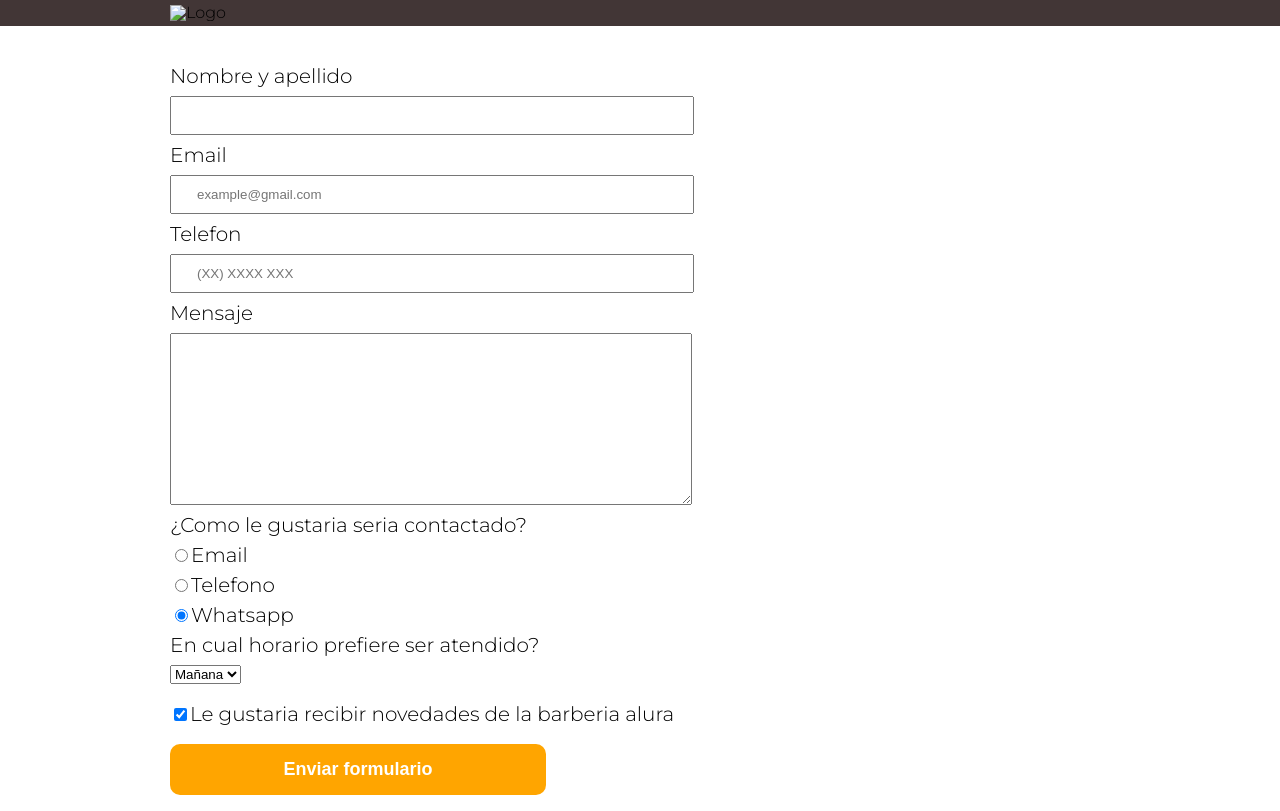
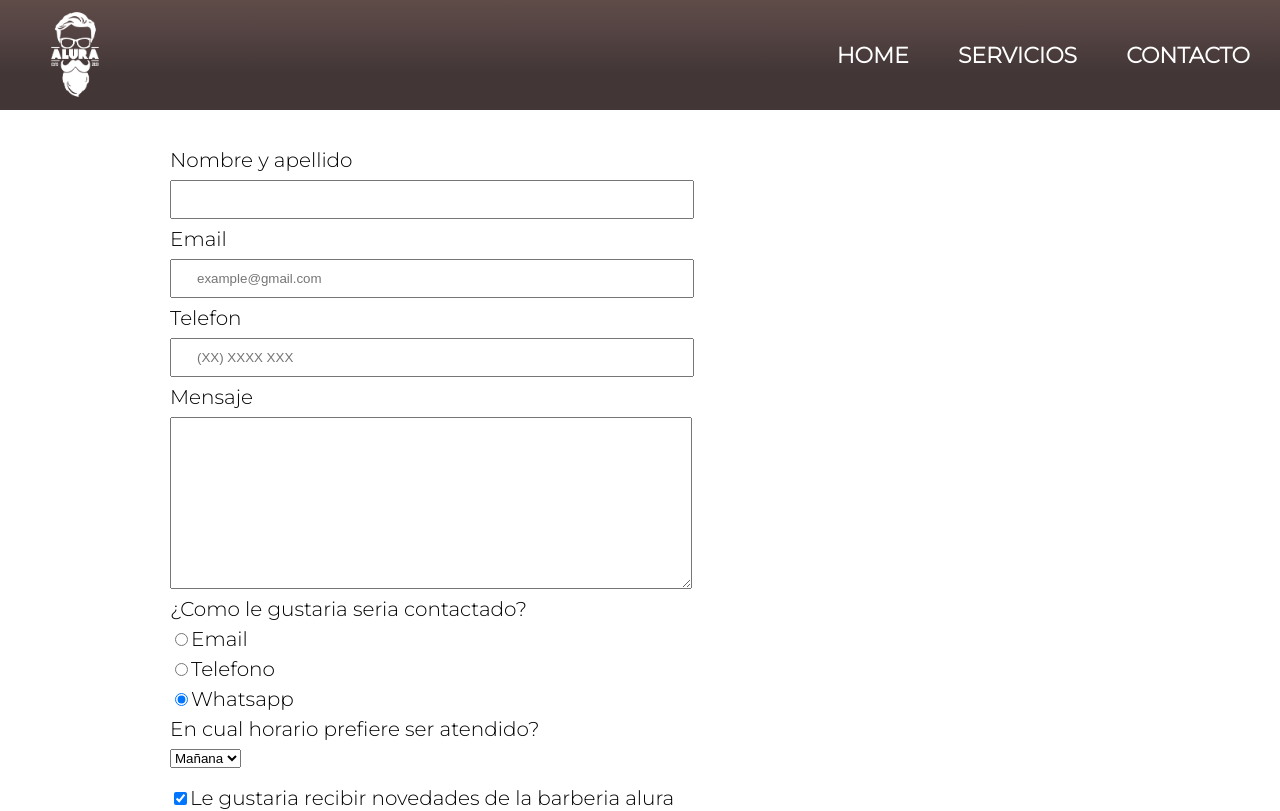
Before and after one commit to KeevDev/ALURA-BARBERIA, a plain HTML site: page pages/contacto.html in a window 1280 px wide. Shown: the top 811 px of the page. Drawn offline with Linux system fonts and the light colour scheme; files that its build step writes are made by us from their sources.

Commit message:
update contacto

```diff
--- a/pages/contacto.html
+++ b/pages/contacto.html
@@ -3,20 +3,20 @@
 <html>
     <head>
         <meta charset="UTF-8">
-        <title>Contacto barberia Alura</title>
-        <link rel="stylesheet" href="reset.css">
-        <link rel="stylesheet" href="contacto.css">
+        <title>Contacto barberia Serna</title>
+        <link rel="stylesheet" href="../style/reset.css">
+        <link rel="stylesheet" href="../style/contacto.css">
         <link rel="preconnect" href="https://fonts.googleapis.com">
         <link rel="preconnect" href="https://fonts.gstatic.com" crossorigin>
         <link href="https://fonts.googleapis.com/css2?family=Montserrat:wght@300&display=swap" rel="stylesheet">
     </head>
     <body>
         <header>
-        <div class="caja">
-            <h1><img src="imagenes/logo-blanco.png" alt="Logo"></h1>
-            <nav>
+            <div class="caja-header">
+                <h1><img id="logo-principal" src="../img/logo-blanco.png"></h1>
+                <nav class="list-selection" >
                     <ul>
-                    <li><a href="index.html"> Home</a></li>
+                        <li><a href="../index.html"> Home</a></li>
                         <li><a href="productos.html">Servicios</a></li>
                         <li><a href="contacto.html">Contacto</a></li>
                     </ul>
@@ -24,6 +24,7 @@
             </div>
         </header>
         <main>
+            <div>
                 <form>
                     <label for="nom">Nombre y apellido</label>
                     <input type="text" id="nom" class="input-padron" required >
@@ -95,10 +96,12 @@
                     </tbody>
 
                 </table>
+            </div>
+
         </main>
 
         <footer>
-            <img src="imagenes/logo-blanco.png">
+            <img src="../img/logo-blanco.png">
             <p class="copyright">&copy Copyright Barberia alura - 2023</p>
         </footer>
 
--- a/style/contacto.css
+++ b/style/contacto.css
@@ -1,25 +1,37 @@
 body{
     font-family: 'Montserrat', sans-serif;
-}
-header{
-    background-color: #423636;
-    padding: 5px 0;
+
 }
 
-.caja{
-    width: 940px;
+header{
+    background: linear-gradient(to bottom,#5f4c49,#524241,#423636,#423636);
+    padding: 5px 0;
+    width: 100%;
+    height: 100px;
     position: relative;
-    margin: 0 auto;
+    z-index: 2;  /* Para que no quede por debajo del banner*/
+}
+.caja-header{
+    width: 100%;
+    position: relative;
+    margin-left: 10px;
+}
 
+
+
+#logo-principal{
+    max-width: 70px;
+    margin-left: 30px;
 }
-nav{
+
+.list-selection{
     position: absolute;
-    top: 110px;
-    right: 0;
+    top: 40px;
+    right: 40px;
 }
-nav li{
+.list-selection li{
     display: inline;
-    margin: 0 0 0 15px;
+    margin: 0 0 0 45px;
 }
 
 nav a{
@@ -28,15 +40,21 @@ nav a{
     font-weight: bold;
     font-size: 22px;
     text-decoration: none;
+    transition: all 0.5s;
+
 }
-
 nav a:hover{
     color: #C78C19;
+    font-size: 26px;
 
 }
 
 
+
+
+
 main{
+    position: relative;
     width: 940px;
     margin: 0 auto;
 }
@@ -62,8 +80,9 @@ form label, form legend{
 
 
 footer{
+
     text-align: center;
-    background: url(imagenes/bg.jpg);
+    background: url(../img/bg.jpg);
     padding: 40px;
 }
 
```
Also changed, not shown: index.html (+1 -1 lines), pages/productos.html (+1 -1 lines). Lines whose indentation alone changed are shown as unchanged.
